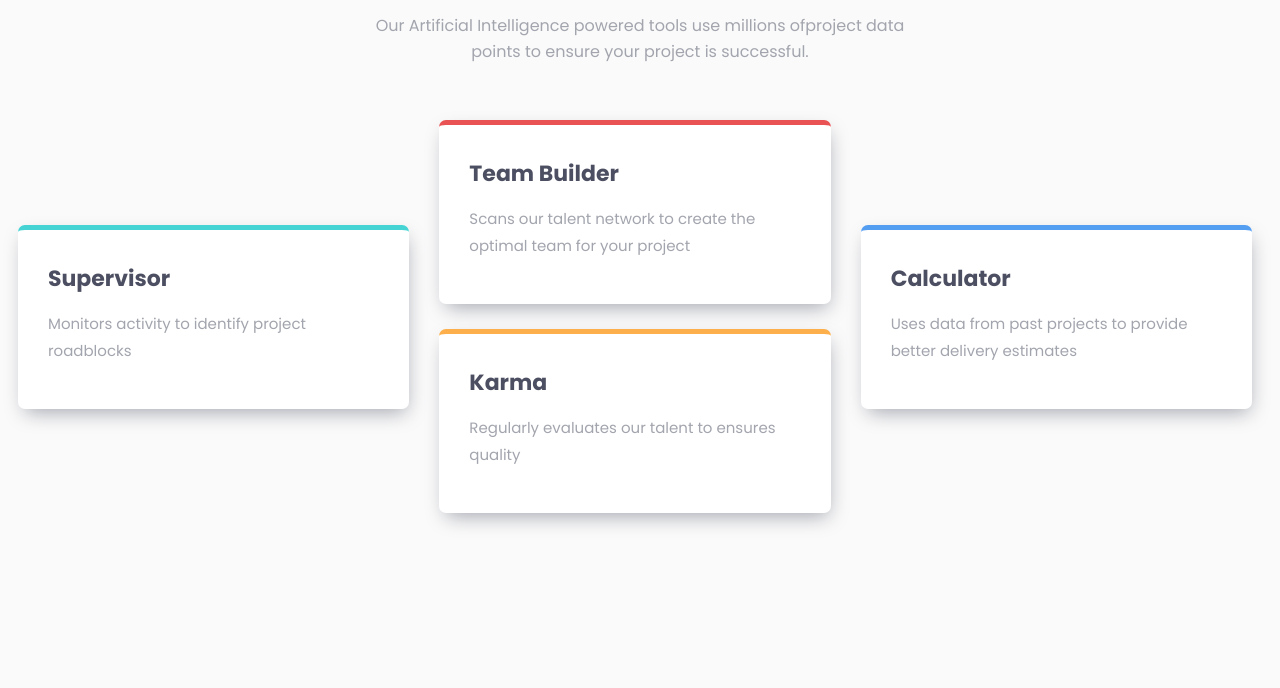
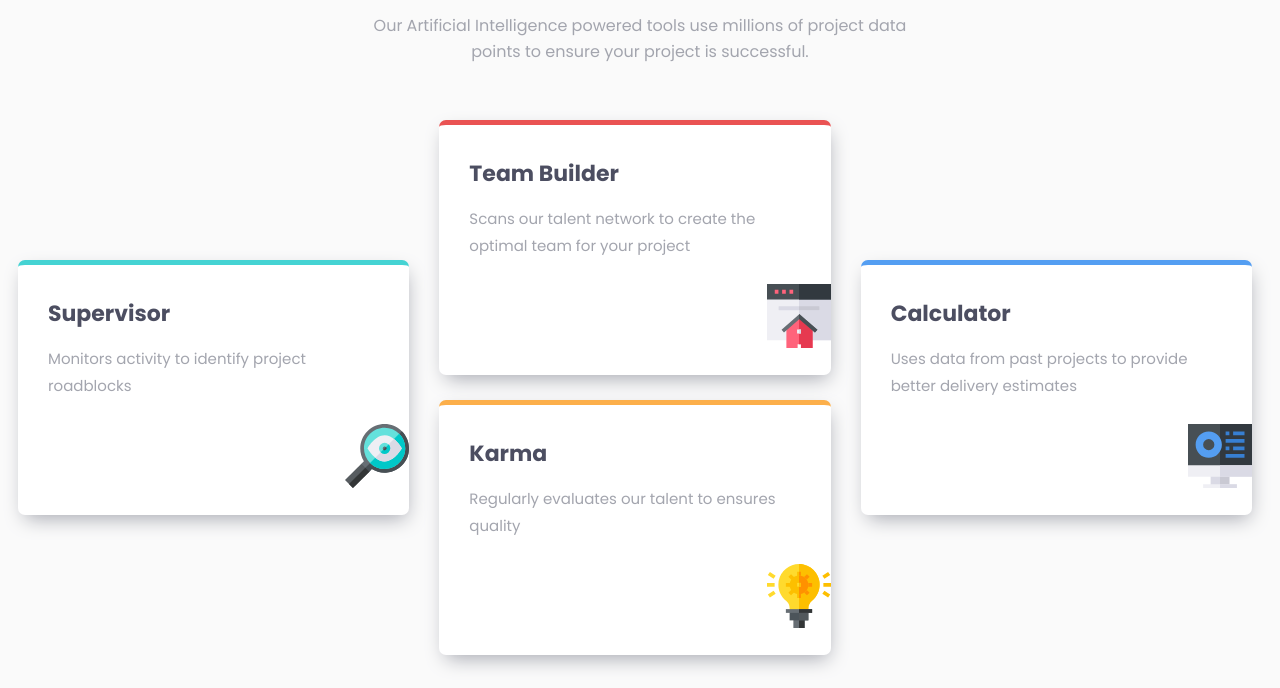
Before and after one commit to serenidhipity/fem-fourcards, a plain HTML site: page index.html in a window 1280 px wide. Shown: the part 191-879 px from the top of the page. Before the commit the page ends 800 px from the top, so only its background shows below. Drawn offline with Linux system fonts and the light colour scheme.

Commit message:
Update index.html

```diff
--- a/index.html
+++ b/index.html
@@ -2,7 +2,7 @@
 <html lang="en">
     <head>
         <meta charset="UTF-8" />
-        <meta name="viewport" content="width=device-width, initial=scale=1.0" />
+        <meta name="viewport" content="width=device-width, initial-scale=1.0" />
         <link rel="stylesheet" href="style.css" />
     </head>
     <title> four card feature section </title>
@@ -13,7 +13,7 @@
               <h1> Reliable, efficient delivery</h1> <br>
               <h1> Powered by Technology </h1>
               <p>
-                  Our Artificial Intelligence powered tools use millions ofproject data points
+                  Our Artificial Intelligence powered tools use millions of project data points
                   to ensure your project is successful.
               </p>
           </div>
@@ -24,7 +24,7 @@
                   <div class="card" id="supervisor">
                       <h3 class="title"> Supervisor </h3>
                       <p class= "text"> Monitors activity to identify project roadblocks</p>
-                      <!-- <img src='iconsupervisor' alt='icon-supervisor' class="icon" /-->
+                      <img src="/images/icon-supervisor.svg" alt='icon-supervisor' class="icon" />
                   </div>
               </div>
               <div class="flex-container">
@@ -33,19 +33,19 @@
                       <p class="text">
                           Scans our talent network to create the optimal team for your project
                       </p>
-                      <!-- <img src='iconteambuilder' alt='icon-team_builder' class="icon" /-->
+                      <img src="/images/icon-team-builder.svg" alt='icon-team_builder' class="icon" />
                   </div>
                   <div class="card" id="karma">
                       <h3 class="title"> Karma </h3>
                       <p class="text"> Regularly evaluates our talent to ensures quality </p>
-                      <!-- <img src='iconkarma' alt='icon-karma' class="icon" /-->
+                      <img src="images/icon-karma.svg" alt='icon-karma' class="icon" />
                   </div>
               </div>
               <div class="flex-container">
                   <div class="card" id="calculator">
                       <h3 class="title">Calculator</h3>
                       <p class="text"> Uses data from past projects to provide better delivery estimates </p>
-                      <!-- <img src='iconcalculator' alt='icon-calculator' class="icon"/-->
+                      <img src="images/icon-calculator.svg" alt='icon-calculator' class="icon" />
                   </div>
               </div>
           </div>
```
